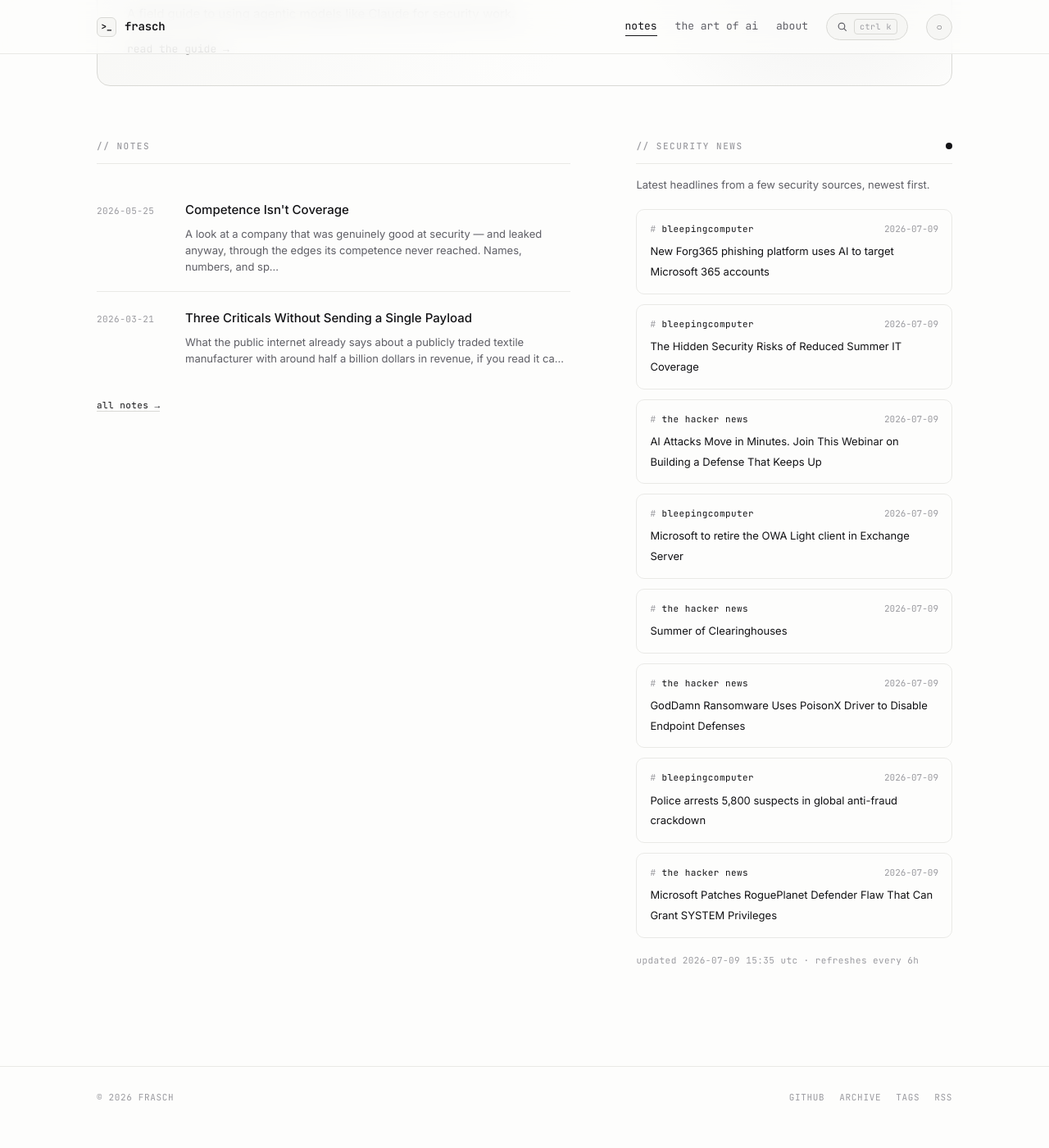
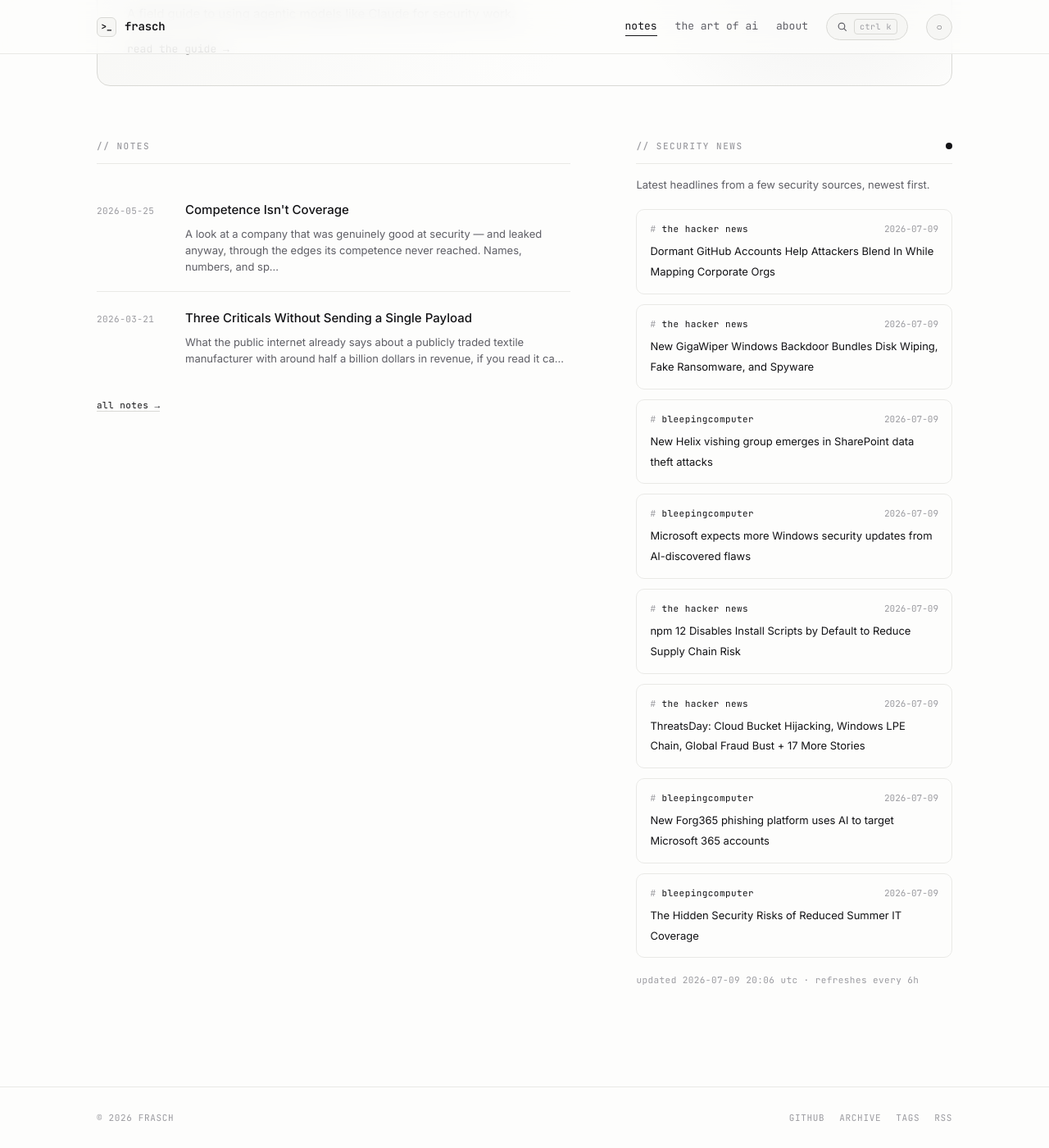
Before and after one commit to whoisfrasch/frasch, a Jekyll site: the page built from index.html, in a window 1280 px wide and 1400 px high, scrolled down 615 px. Shown: the whole window at 82% size. Built offline with Jekyll 4.4.1, drawn with Linux system fonts in a browser that asks for light colours; before the commit the page ends 1990 px from its top, so only the background shows below that.

Commit message:
Refresh security news feed

```diff
--- a/_data/news.json
+++ b/_data/news.json
@@ -1,6 +1,42 @@
 {
-  "updated": "2026-07-09T15:35:30Z",
+  "updated": "2026-07-09T20:06:10Z",
   "items": [
+    {
+      "source": "the hacker news",
+      "title": "Dormant GitHub Accounts Help Attackers Blend In While Mapping Corporate Orgs",
+      "link": "https://thehackernews.com/2026/07/dormant-github-accounts-help-attackers.html",
+      "date": "2026-07-09T18:38:49Z"
+    },
+    {
+      "source": "the hacker news",
+      "title": "New GigaWiper Windows Backdoor Bundles Disk Wiping, Fake Ransomware, and Spyware",
+      "link": "https://thehackernews.com/2026/07/new-gigawiper-windows-backdoor-bundles.html",
+      "date": "2026-07-09T18:08:07Z"
+    },
+    {
+      "source": "bleepingcomputer",
+      "title": "New Helix vishing group emerges in SharePoint data theft attacks",
+      "link": "https://www.bleepingcomputer.com/news/security/new-helix-vishing-group-emerges-in-sharepoint-data-theft-attacks/",
+      "date": "2026-07-09T17:08:29Z"
+    },
+    {
+      "source": "bleepingcomputer",
+      "title": "Microsoft expects more Windows security updates from AI-discovered flaws",
+      "link": "https://www.bleepingcomputer.com/news/microsoft/microsoft-expects-more-windows-security-updates-from-ai-discovered-flaws/",
+      "date": "2026-07-09T17:00:00Z"
+    },
+    {
+      "source": "the hacker news",
+      "title": "npm 12 Disables Install Scripts by Default to Reduce Supply Chain Risk",
+      "link": "https://thehackernews.com/2026/07/npm-12-disables-install-scripts-by.html",
+      "date": "2026-07-09T16:49:02Z"
+    },
+    {
+      "source": "the hacker news",
+      "title": "ThreatsDay: Cloud Bucket Hijacking, Windows LPE Chain, Global Fraud Bust + 17 More Stories",
+      "link": "https://thehackernews.com/2026/07/threatsday-cloud-bucket-hijacking.html",
+      "date": "2026-07-09T15:09:28Z"
+    },
     {
       "source": "bleepingcomputer",
       "title": "New Forg365 phishing platform uses AI to target Microsoft 365 accounts",
@@ -12,42 +48,6 @@
       "title": "The Hidden Security Risks of Reduced Summer IT Coverage",
       "link": "https://www.bleepingcomputer.com/news/security/the-hidden-security-risks-of-reduced-summer-it-coverage/",
       "date": "2026-07-09T14:02:12Z"
-    },
-    {
-      "source": "the hacker news",
-      "title": "AI Attacks Move in Minutes. Join This Webinar on Building a Defense That Keeps Up",
-      "link": "https://thehackernews.com/2026/07/ai-attacks-move-in-minutes-join-this.html",
-      "date": "2026-07-09T12:26:58Z"
-    },
-    {
-      "source": "bleepingcomputer",
-      "title": "Microsoft to retire the OWA Light client in Exchange Server",
-      "link": "https://www.bleepingcomputer.com/news/microsoft/microsoft-announces-owa-light-retirement-in-exchange-server/",
-      "date": "2026-07-09T11:00:35Z"
-    },
-    {
-      "source": "the hacker news",
-      "title": "Summer of Clearinghouses",
-      "link": "https://thehackernews.com/2026/07/summer-of-clearinghouses.html",
-      "date": "2026-07-09T11:00:00Z"
-    },
-    {
-      "source": "the hacker news",
-      "title": "GodDamn Ransomware Uses PoisonX Driver to Disable Endpoint Defenses",
-      "link": "https://thehackernews.com/2026/07/goddamn-ransomware-uses-poisonx-driver.html",
-      "date": "2026-07-09T10:43:09Z"
-    },
-    {
-      "source": "bleepingcomputer",
-      "title": "Police arrests 5,800 suspects in global anti-fraud crackdown",
-      "link": "https://www.bleepingcomputer.com/news/security/police-arrests-5-800-suspects-in-global-anti-fraud-crackdown/",
-      "date": "2026-07-09T09:47:28Z"
-    },
-    {
-      "source": "the hacker news",
-      "title": "Microsoft Patches RoguePlanet Defender Flaw That Can Grant SYSTEM Privileges",
-      "link": "https://thehackernews.com/2026/07/microsoft-patches-rogueplanet-defender.html",
-      "date": "2026-07-09T08:48:48Z"
     }
   ]
 }
```
